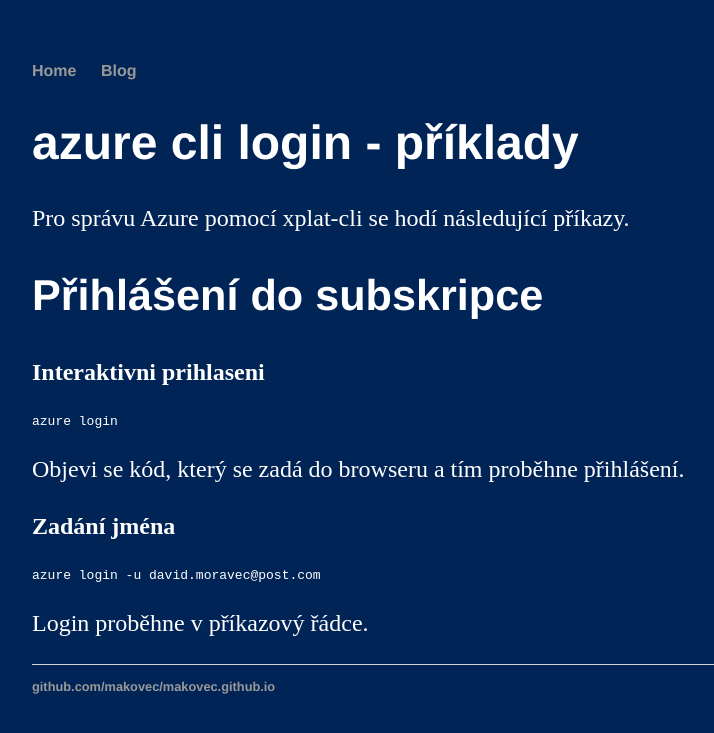
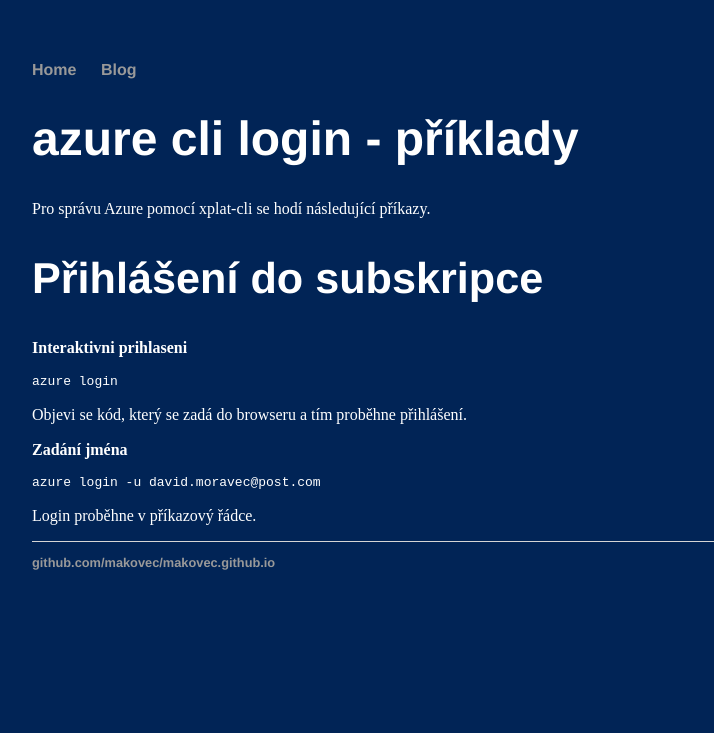
Before and after one commit to Makovec/makovec.github.io, a Jekyll site: the page built from _posts/2016-12-09-AzureCliPriklady.md, in a window 1280 px wide. Shown: the top 733 px of the page, without its empty margins (160-874 px from the left). Built offline with Jekyll 4.4.1, drawn with Linux system fonts in a browser that asks for light colours.

Commit message:
font size change

```diff
--- a/css/main.css
+++ b/css/main.css
@@ -3,7 +3,7 @@
 a { text-decoration: none; color: #999; }
 a:hover { text-decoration: underline; }
 
-p, ul { font-size: 1.5em; line-height: 1.4em; color: #fff; }
+p, ul { font-size: 1em; line-height: 1.2em; color: #fff; }
 
 h1, h2, h3, h4 { font-family: 'Helvetica', 'Arial', 'Sans-Serif'; }
 h1 { font-size: 3em;  }
```
